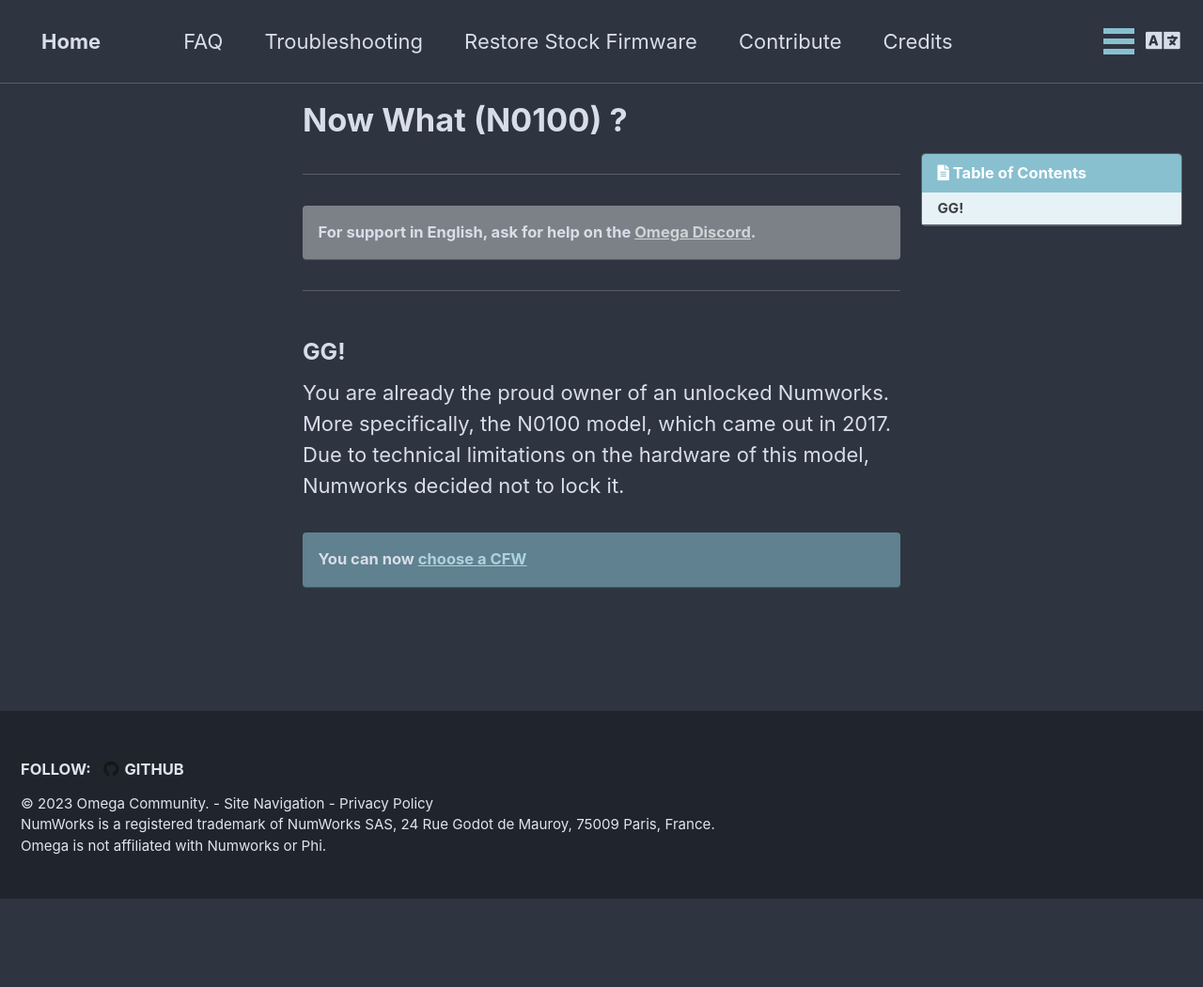
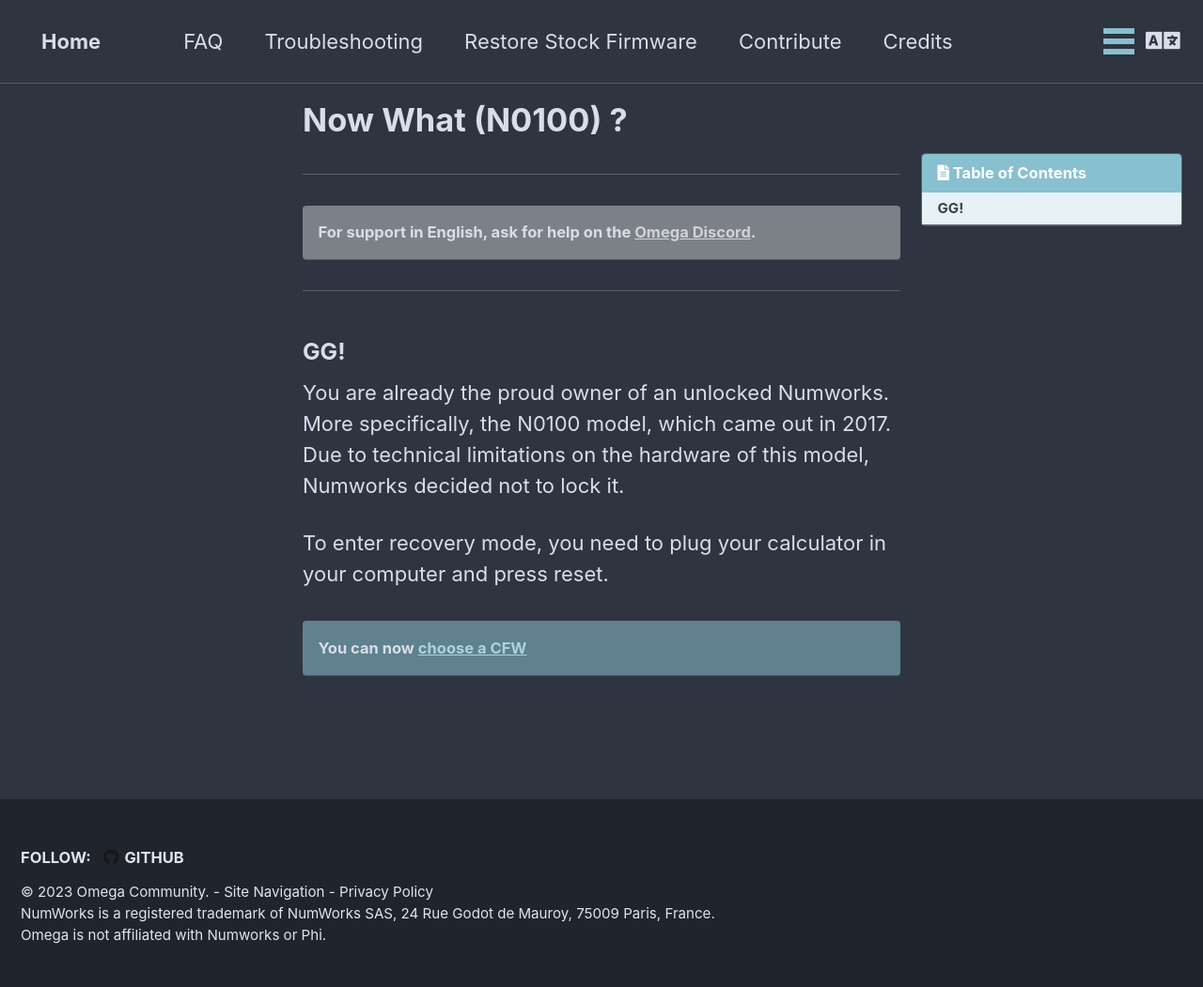
Before and after one commit to Omega-Numworks/Omega-Guide, a Jekyll site: the page built from _pages/en_US/n0100-now-what.md, in a window 1280 px wide. Shown: the whole page at 94% size. Built offline with Jekyll 4.4.1, drawn with Linux system fonts in a browser that asks for light colours; comment, search, counter and statistics services are not loaded; before the commit the page ends 957 px from its top, so only the background shows below that.

Commit message:
Update n0100-now-what.md

```diff
--- a/_pages/en_US/n0100-now-what.md
+++ b/_pages/en_US/n0100-now-what.md
@@ -9,5 +9,7 @@
 You are already the proud owner of an unlocked Numworks. More specifically, the N0100 model, which came out in 2017.
 Due to technical limitations on the hardware of this model, Numworks decided not to lock it.
 
+To enter recovery mode, you need to plug your calculator in your computer and press reset.
+
 You can now [choose a CFW](choose-a-cfw)
 {: .notice--primary}
```
